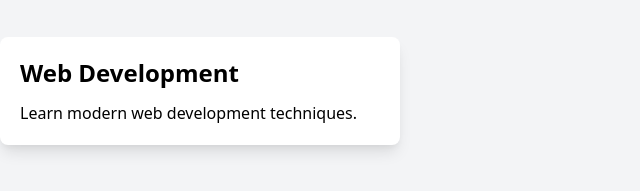
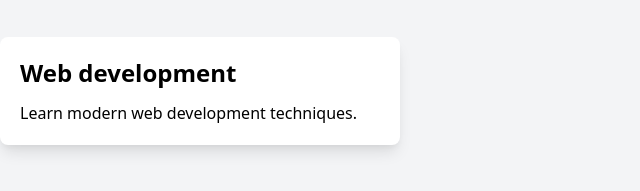
Before and after one commit to nikhilpachange/Tailwind-CSS, a plain HTML site: page index.html in a window 1280 px wide. Shown: the part 359-550 px from the top of the page, 0-640 px from the left. Drawn offline with nearby package versions, Linux system fonts and the light colour scheme.

Commit message:
Update index

```diff
--- a/index.html
+++ b/index.html
@@ -24,6 +24,6 @@
       <div class="grid md:grid-cols-3 gap-10">
         <!-- Category Card -->
         <div class="bg-white p-5 rounded-lg shadow-lg">
-          <h3 class="text-2xl font-bold mb-3">Web Development</h3>
+          <h3 class="text-2xl font-bold mb-3">Web development</h3>
           <p>Learn modern web development techniques.</p>
         </
```
